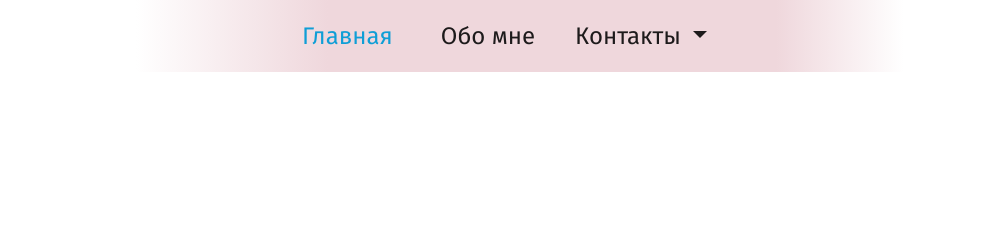
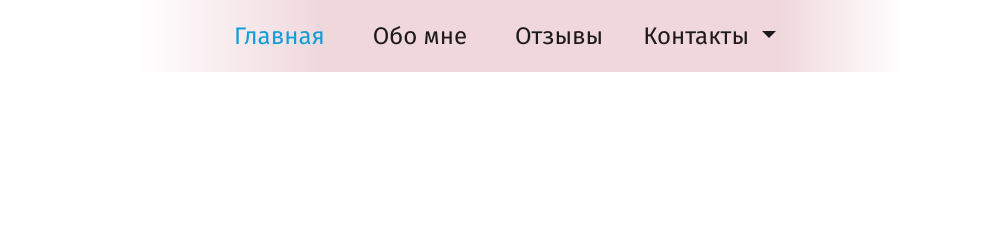
Before and after one commit to kirillrub108/my-site, a plain HTML site: page index.html in a window 1280 px wide. Shown: the top 238 px of the page, 56-1044 px from the left. Drawn offline with nearby package versions, Linux system fonts and the light colour scheme.

Commit message:
returned-reviews

```diff
--- a/index.html
+++ b/index.html
@@ -32,6 +32,9 @@
                         </li>
                         <li class="nav-item">
                             <a class="nav-link" href="about-me.html">Обо мне</a>
+                        </li>
+                        <li class="nav-item">
+                            <a class="nav-link" href="#">Отзывы</a>
                         </li>
                         <li class="nav-item contacts">
                             <div class="dropdown">
```
